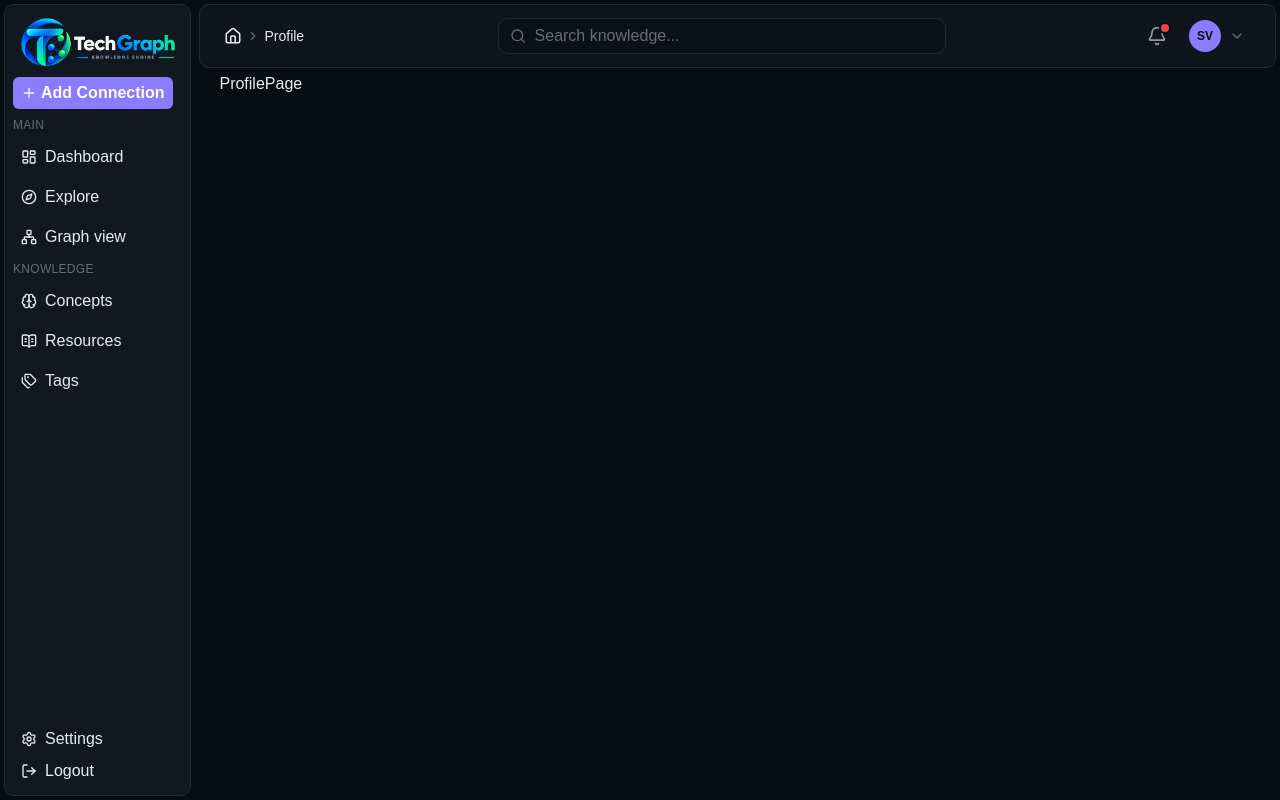
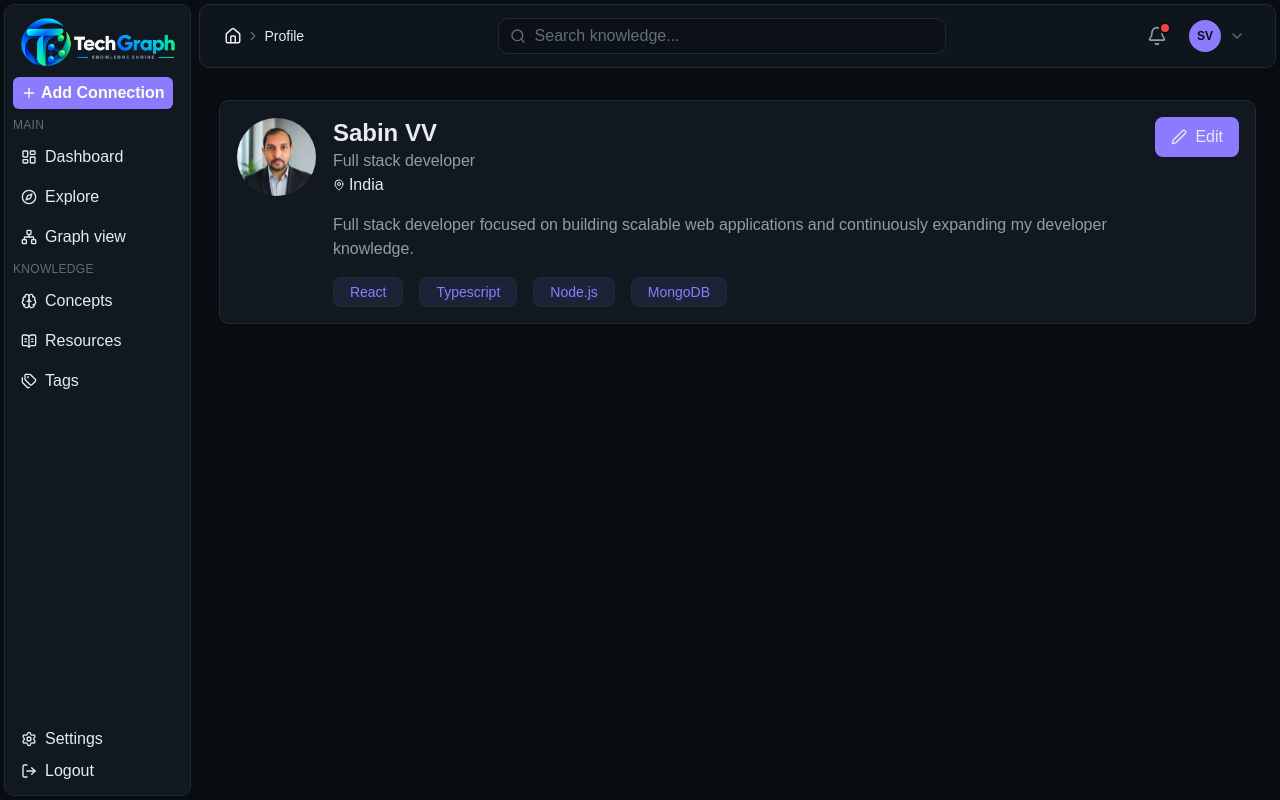
Before and after one commit to sabin-vv/tech-graph, a Next.js app: page /profile in a window 1280 px wide. Built offline with nearby package versions, Linux system fonts and the light colour scheme.

Commit message:
feat: add profile page

```diff
--- /dev/null
+++ b/src/app/features/profile/components/ProfileDetails.tsx
@@ -0,0 +1,57 @@
+import { MapPin, Pen } from "lucide-react"
+import Image from "next/image"
+
+const ProfileDetails = () => {
+  return (
+    <div className="border-border bg-surface mt-7 flex gap-4 rounded-lg border p-4">
+      <div>
+        <Image
+          className="bg-surface rounded-full border"
+          src="/image/MyProfile.png"
+          alt="profile"
+          width={100}
+          height={100}
+        />
+      </div>
+
+      <div className="w-full">
+        <div className="flex justify-between">
+          <div>
+            <h1 className="text-2xl font-bold">Sabin VV</h1>
+            <span className="text-text-secondary">Full stack developer</span>
+            <span className="flex items-center gap-1">
+              <MapPin size={12} /> India
+            </span>
+          </div>
+        </div>
+        <div className="mt-4">
+          <p className="text-text-secondary">
+            Full stack developer focused on building scalable web applications
+            and continuously expanding my developer knowledge.
+          </p>
+          <div className="mt-4 flex gap-4">
+            <span className="border-border text-primary bg-primary/10 rounded-md border px-4 py-1 text-sm">
+              React
+            </span>
+            <span className="border-border text-primary bg-primary/10 rounded-md border px-4 py-1 text-sm">
+              Typescript
+            </span>
+            <span className="border-border text-primary bg-primary/10 rounded-md border px-4 py-1 text-sm">
+              Node.js
+            </span>
+            <span className="border-border text-primary bg-primary/10 rounded-md border px-4 py-1 text-sm">
+              MongoDB
+            </span>
+          </div>
+        </div>
+      </div>
+      <div>
+        <button className="btn bg-primary flex items-center gap-2 rounded-md px-4 py-2">
+          <Pen size={16} />
+          Edit
+        </button>
+      </div>
+    </div>
+  )
+}
+export default ProfileDetails
--- a/src/app/profile/page.tsx
+++ b/src/app/profile/page.tsx
@@ -1,10 +1,11 @@
-import DashboardLayout from "@/components/layout/DashboardLayout";
+import DashboardLayout from "@/components/layout/DashboardLayout"
+import ProfileDetails from "../features/profile/components/ProfileDetails"
 
 const ProfilePage = () => {
   return (
     <DashboardLayout>
-      <div>ProfilePage</div>
+      <ProfileDetails />
     </DashboardLayout>
-  );
-};
-export default ProfilePage;
+  )
+}
+export default ProfilePage
```
Also changed, not shown: public/image/myProfile.png (added).
